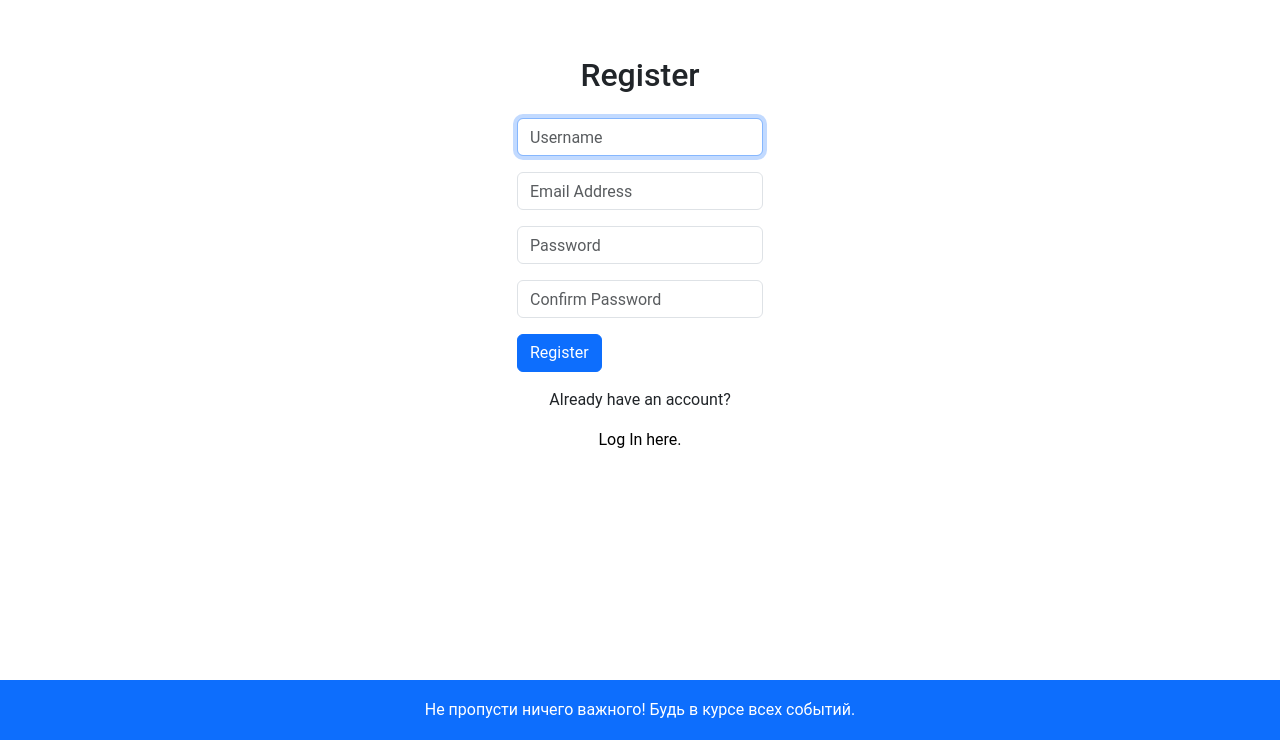
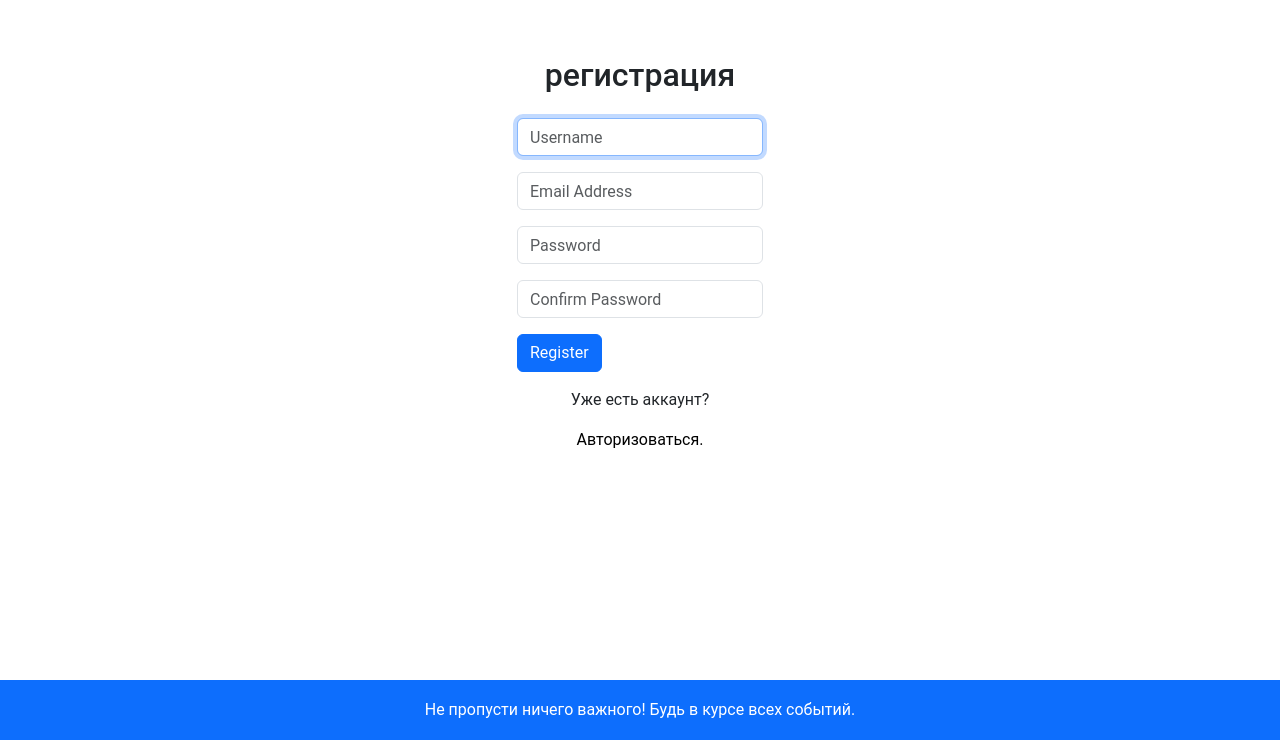
Before and after one commit to mrkasore/share_plans, a Django app: page /register in a window 1280 px wide. Shown: the part 60-800 px from the top of the page. Run offline with Django 5.2, Linux system fonts and the light colour scheme; some libraries are stand-ins or nearby versions.

Commit message:
меню авторизации на русском

```diff
--- a/share_plans_project/share_plans/templates/share_plans/login.html
+++ b/share_plans_project/share_plans/templates/share_plans/login.html
@@ -2,7 +2,7 @@
 
 {% block body %}
 
-    <h2>Login</h2>
+    <h2>Логин</h2>
 
     {% if message %}
         <div>{{ message }}</div>
@@ -19,6 +19,6 @@
         <input class="btn btn-primary" type="submit" value="Login">
     </form>
 
-    Don't have an account? <a href="{% url 'register' %}">Register here.</a>
+    Нет аккаунта? <a href="{% url 'register' %}">Зарегистрироваться.</a>
 
 {% endblock %}
--- a/share_plans_project/share_plans/templates/share_plans/register.html
+++ b/share_plans_project/share_plans/templates/share_plans/register.html
@@ -2,7 +2,7 @@
 
 {% block body %}
 
-    <h2>Register</h2>
+    <h2>регистрация</h2>
 
     {% if message %}
         <div>{{ message }}</div>
@@ -25,6 +25,6 @@
         <input class="btn btn-primary" type="submit" value="Register">
     </form>
 
-    Already have an account? <a href="{% url 'login' %}">Log In here.</a>
+    Уже есть аккаунт? <a href="{% url 'login' %}">Авторизоваться.</a>
 
 {% endblock %}
```
